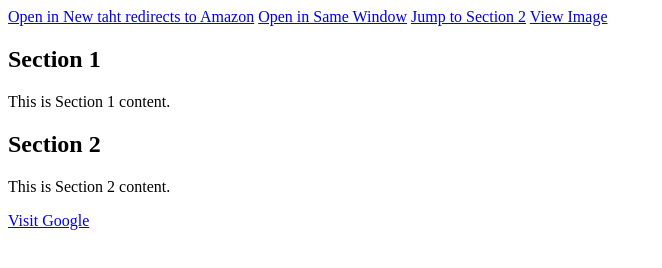
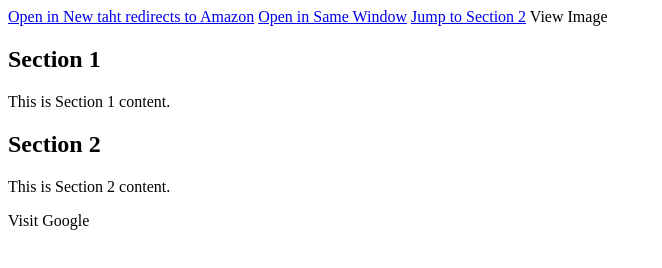
Before and after one commit to tarunpahade/html, a plain HTML site: page index.html in a window 1280 px wide. Shown: the whole page, without its empty margins (0-662 px from the left). Drawn offline with Linux system fonts and the light colour scheme.

Commit message:
sec commit

```diff
--- a/index.html
+++ b/index.html
@@ -7,7 +7,7 @@
 </head>
 <body>
     <!-- a. Creating a web link that opens in a new window -->
-    <a href="https://www.amazon.com" target="_blank">Open in New taht redirects to Amazon</a>
+    <a href="https://www.amazon.com" />Open in New taht redirects to Amazon</a>
 
     <!-- b. Creating a web link that opens in the same window -->
     <a href="https://www.amazon.com">Open in Same Window</a>
@@ -16,7 +16,7 @@
     <a href="#section2">Jump to Section 2</a>
 
     <!-- d. Reference to some image -->
-    <a href="https://images.unsplash.com/photo-1472099645785-5658abf4ff4e?ixlib=rb-1.2.1&ixid=eyJhcHBfaWQiOjEyMDd9&auto=format&fit=facearea&facepad=2&w=256&h=256&q=80">View Image</a>
+    <anchor href="https://images.unsplash.com/photo-1472099645785-5658abf4ff4e?ixlib=rb-1.2.1&ixid=eyJhcHBfaWQiOjEyMDd9&auto=format&fit=facearea&facepad=2&w=256&h=256&q=80">View Image</anchor>
 
     <!-- Section 1 -->
     <h2>Section 1</h2>
@@ -27,6 +27,6 @@
     <p>This is Section 2 content.</p>
 
     <!-- Visit an actual website -->
-    <a href="https://www.google.com" target="_blank">Visit Google</a>
+    <abba href="https://www.google.com" target="_blank">Visit Google</a>
 </body>
 </html>
```
